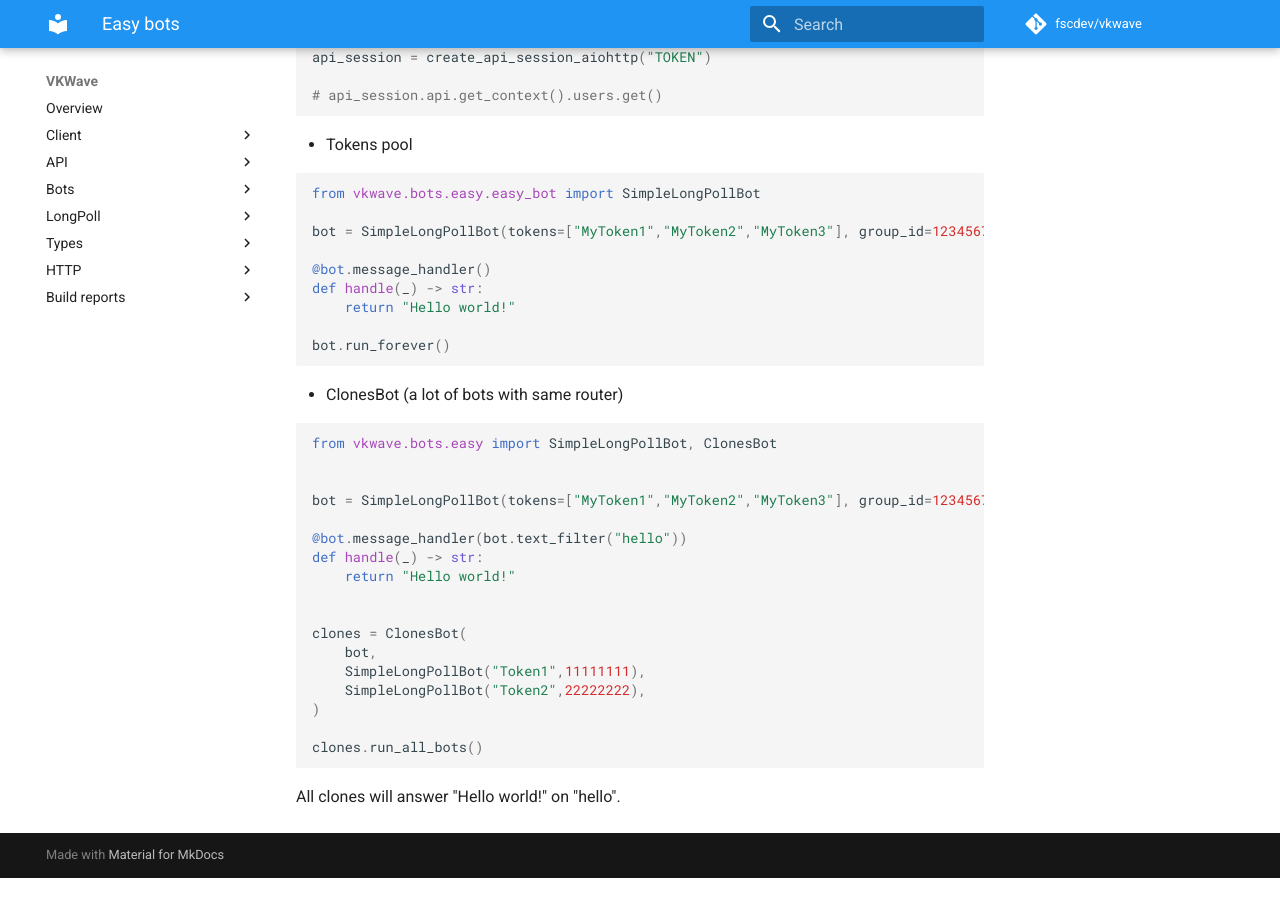
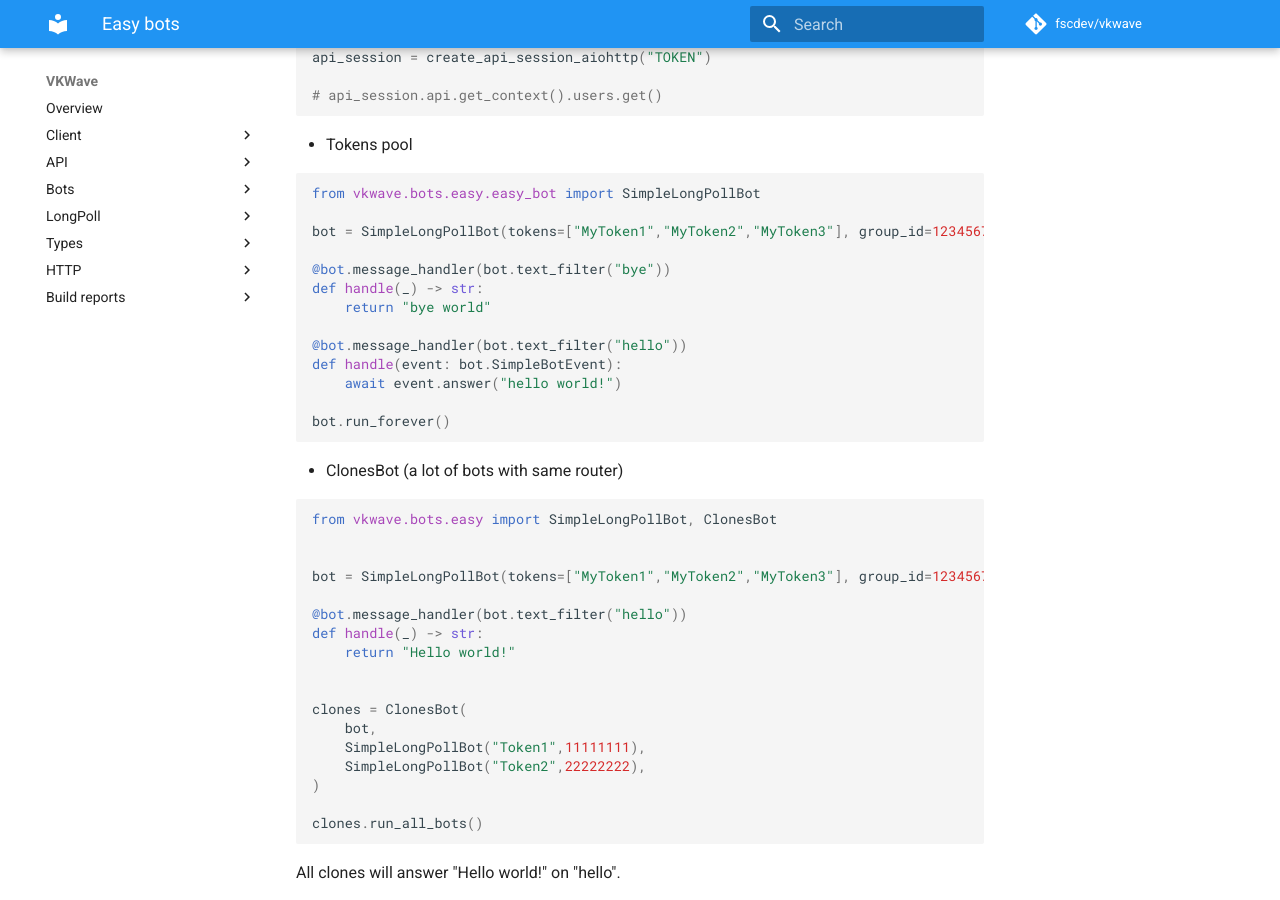
Before and after one commit to prostomarkeloff/vkwave, an MkDocs documentation site: the page built from docs/bots/easy.md, in a window 1280 px wide and 900 px high, scrolled down 513 px. Built offline with MkDocs 1.6.1 and Material for MkDocs 9.7.7, drawn with Linux system fonts in a browser that asks for light colours; comment, search, counter and statistics services are not loaded; before the commit the page ends 1391 px from its top, so only the background shows below that.

Commit message:
new filter and docs to easy bots

````diff
--- a/docs/bots/easy.md
+++ b/docs/bots/easy.md
@@ -35,9 +35,13 @@ from vkwave.bots.easy.easy_bot import SimpleLongPollBot
 
 bot = SimpleLongPollBot(tokens=["MyToken1","MyToken2","MyToken3"], group_id=123456789)
 
-@bot.message_handler()
+@bot.message_handler(bot.text_filter("bye"))
 def handle(_) -> str:
-    return "Hello world!"
+    return "bye world"
+
+@bot.message_handler(bot.text_filter("hello"))
+def handle(event: bot.SimpleBotEvent):
+    await event.answer("hello world!")
 
 bot.run_forever()
 ```
````
Also changed, not shown: 1 other file.
